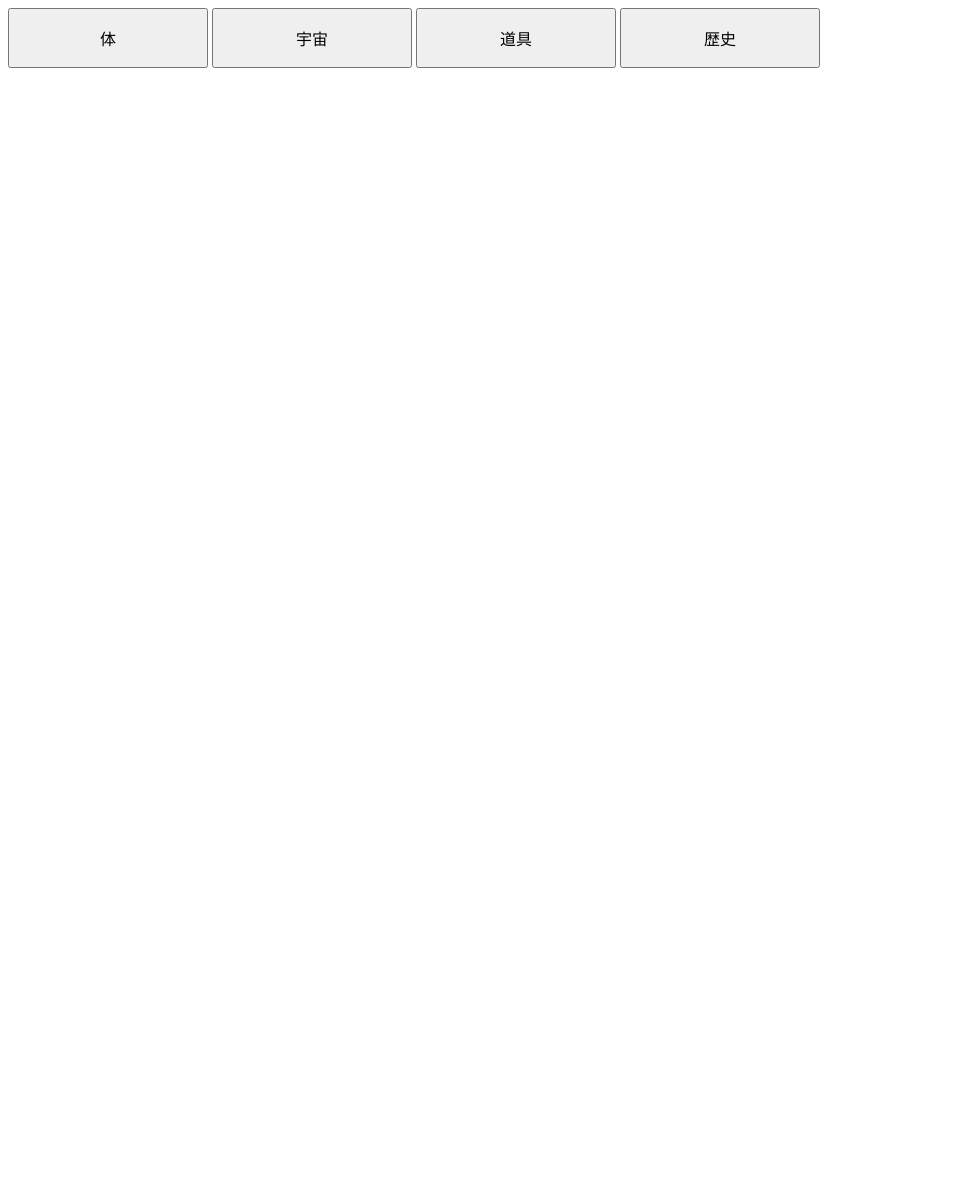
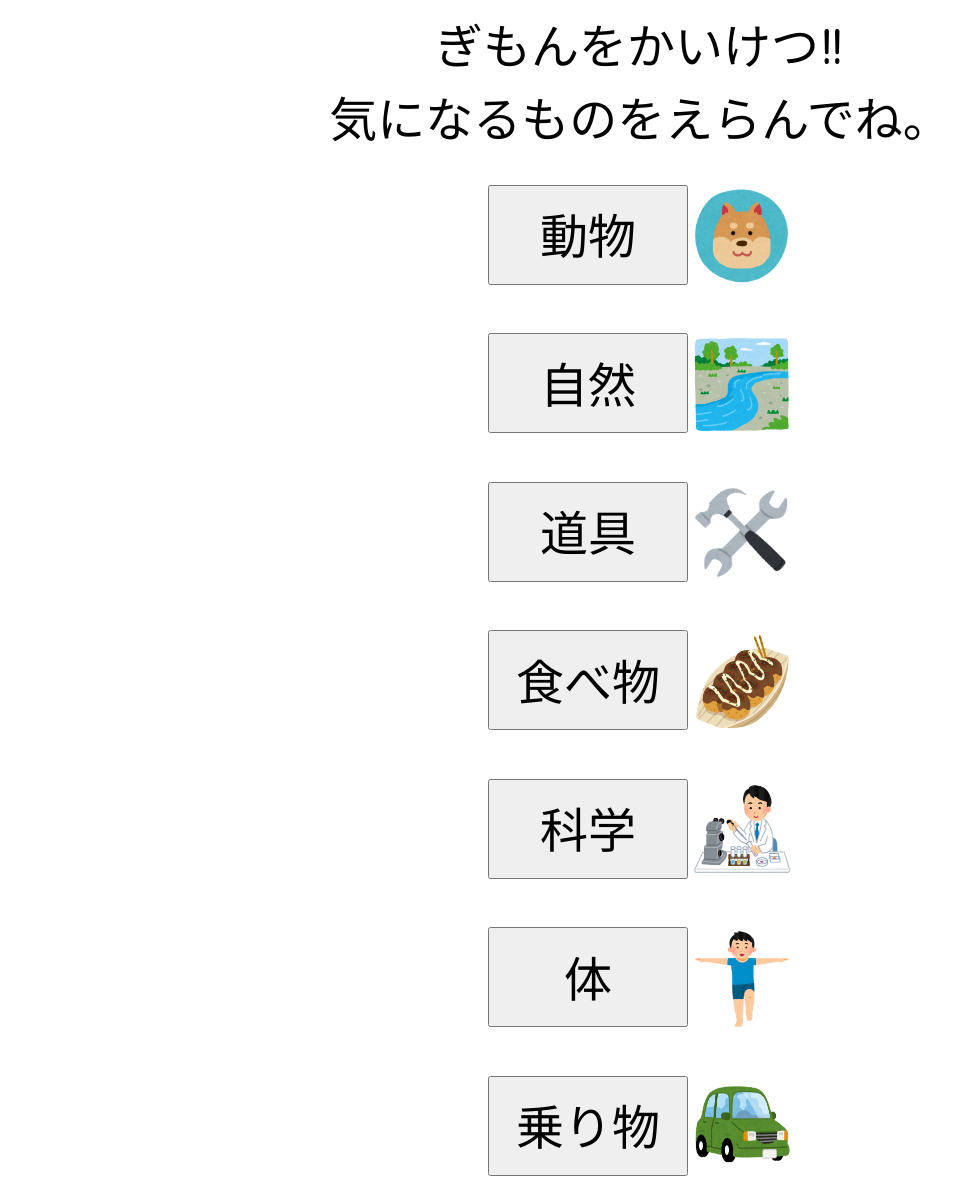
Before and after one commit to ut-code/coeteco-hack-1-e, a website with bundled scripts: page index.html in a window 1280 px wide. Shown: the top 1180 px of the page, without its empty margins (0-975 px from the left). Before the commit the page ends 800 px from the top, so only its background shows below. Built offline with nearby package versions, Linux system fonts and the light colour scheme.

Commit message:
デザイン変更

```diff
--- a/index.html
+++ b/index.html
@@ -3,16 +3,41 @@
   <meta charset="UTF-8" />
   <title>sample</title>
   <link rel="stylesheet" href="style.css">
+  <link href="https://fonts.googleapis.com/css?family=M+PLUS+Rounded+1c" rel="stylesheet">
 </head>
-
 <body>
-<div id="keywordButtons">
-  <button onclick="getKeywords('体')">体</button>
-  <button onclick="getKeywords('宇宙')">宇宙</button>
-  <button onclick="getKeywords('道具')">道具</button>
-  <button onclick="getKeywords('歴史')">歴史</button>
+  <div class="title">
+    ぎもんをかいけつ!!<br>気になるものをえらんでね。
+  </div>
+<div id="keywordButtons" class="center">
+  <button onclick="getKeywords('動物')"class="button">動物</button>
+  <img src="img/animal.png" class="img">
+  <br><br>
+  <button onclick="getKeywords('自然')"class="button">自然</button>
+  <img src="img/nature.png" class="img">
+  <br><br>
+  <button onclick="getKeywords('道具')" class="button">道具</button>
+  <img src="img/tools.png" class="img" class="center">
+  <br><br>
+  <button onclick="getKeywords('食べ物')" class="button">食べ物</button>
+  <img src="img/meal.png" class="img" class="center">
+  <br><br>
+  <button onclick="getKeywords('科学')" class="button">科学</button>
+  <img src="img/science.png" class="img" class="center">
+  <br><br>
+  <button onclick="getKeywords('体')"class="button">体</button>
+  <img src="img/body.png" class="img">
+  <br><br>
+  <button onclick="getKeywords('乗り物')"class="button">乗り物</button>
+  <img src="img/vehicle.png" class="img">
+  <br><br>
+  <button onclick="getKeywords('文化')" class="button">文化</button>
+  <img src="img/culture.png" class="img">
+  <br><br>
+  <button onclick="getKeywords('歴史')" class="button">歴史</button>
+  <img src="img/history.png" class="img">
 </div>
-<br /><br />
+<br><br>
 <div id="questionButton"></div>
 <div id="questionsAndAnswers"></div>
 <script src="https://code.jquery.com/jquery-2.1.4.min.js"></script>
--- a/style.css
+++ b/style.css
@@ -1,14 +1,33 @@
-button {
+.title{
+  text-align: center;
+  /*font-family:"HGS創英角ﾎﾟｯﾌﾟ体";*/
+  font-family: "M PLUS Rounded 1c";
+  font-size: 48px;
+}
+.button {
   width: 200px; /* 好きなサイズに変更 */
-  height: 60px; /* 好きなサイズに変更 */
+  height: 100px; /* 好きなサイズに変更 */
   /* その他のスタイル */
-  font-size: 16px; /* テキストのサイズ */
+  /*font-family:"HGS創英角ﾎﾟｯﾌﾟ体";*/
+  font-family: "M PLUS Rounded 1c";
+  font-size: 48px; /* テキストのサイズ */
 }
-
 /* ○○についてしつもん！のボタン */
 #questionButton > button {
   width: 500px; /* 好きなサイズに変更 */
   height: 150px; /* 好きなサイズに変更 */
   /* その他のスタイル */
+  font-family:"HGS創英角ﾎﾟｯﾌﾟ体";
   font-size: 30px; /* テキストのサイズ */
 }
+.center{
+  text-align: center;
+  font-family:"HGS創英角ﾎﾟｯﾌﾟ体";
+  font-size: 16px; /* テキストのサイズ */
+}
+.img{
+  position: relative;
+  top: 32px;
+  width: 100px;
+  height: 100px;
+}
```
